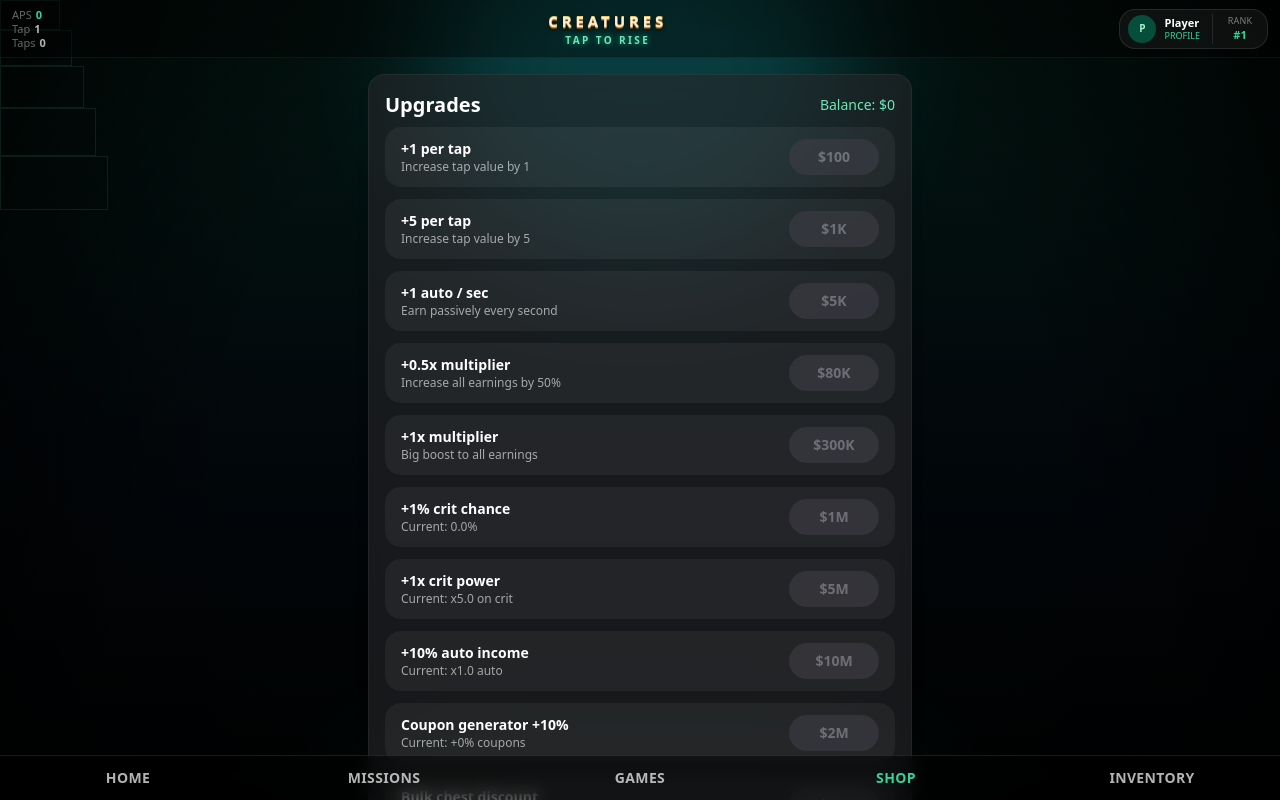
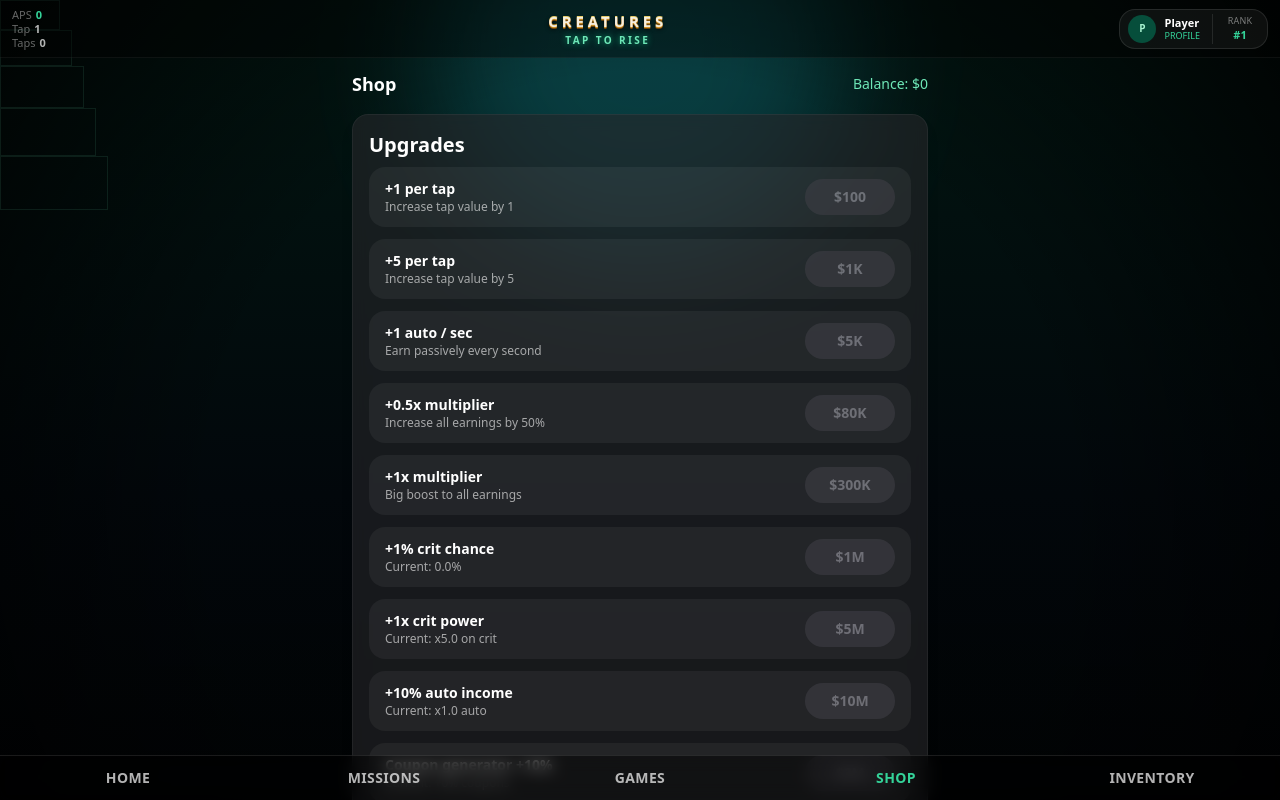
Before and after one commit to DozerBrain/TelegramMoneyMaker, a React (Vite) app: page / in a window 1280 px wide. Both pictures are taken after a click on the button "SHOP". Shown: the top 800 px of the page. Built offline with nearby package versions, Linux system fonts and the light colour scheme.

Commit message:
Update Shop.tsx

```diff
--- a/src/pages/Shop.tsx
+++ b/src/pages/Shop.tsx
@@ -113,7 +113,7 @@ export default function Shop({
   const tenPackCost = Math.max(
     10 - bulkDiscountLevel,
     10 - MAX_BULK_DISCOUNT
-  ); // 10 -> 5
+  ); // from 10 down to 5
 
   const upgrades: Upgrade[] = [
     {
@@ -236,15 +236,18 @@ export default function Shop({
   }
 
   return (
-    <div className="max-w-xl mx-auto p-4 space-y-4">
-      <Card
-        title="Upgrades"
-        right={
+    <div className="w-full h-full flex flex-col items-center pt-3 pb-24 px-4 text-white">
+      <div className="w-full max-w-xl space-y-4">
+        <div className="flex items-center justify-between mb-1">
+          <h1 className="text-lg font-semibold text-white">
+            Shop
+          </h1>
           <span className="text-sm text-emerald-300">
             Balance: ${formatMoneyShort(balance)}
           </span>
-        }
-      >
+        </div>
+
+        <Card title="Upgrades">
           <div className="space-y-3">
             {upgrades.map((u) => {
               const affordable = balance >= u.cost && !u.disabled;
@@ -279,5 +282,6 @@ export default function Shop({
           </div>
         </Card>
       </div>
+    </div>
   );
 }
```
Lines whose indentation alone changed are shown as unchanged.
